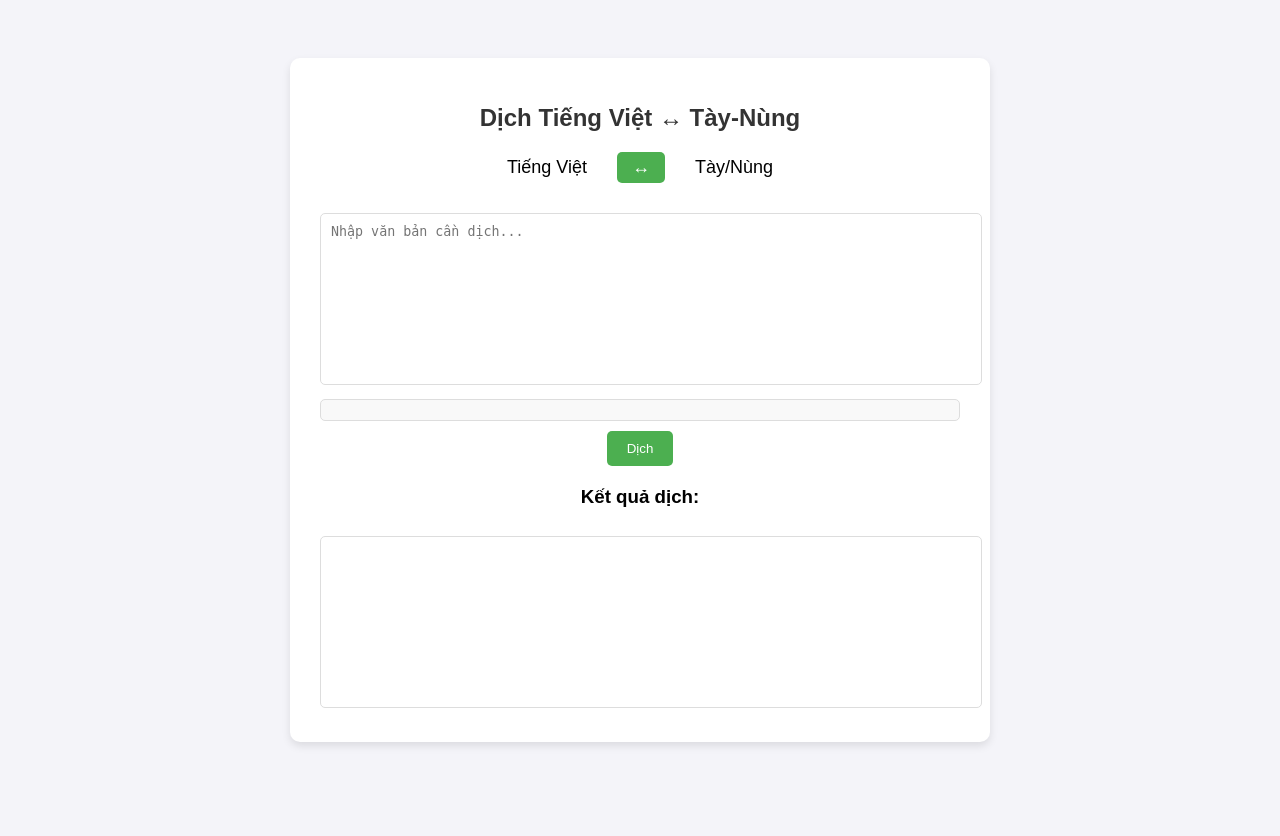
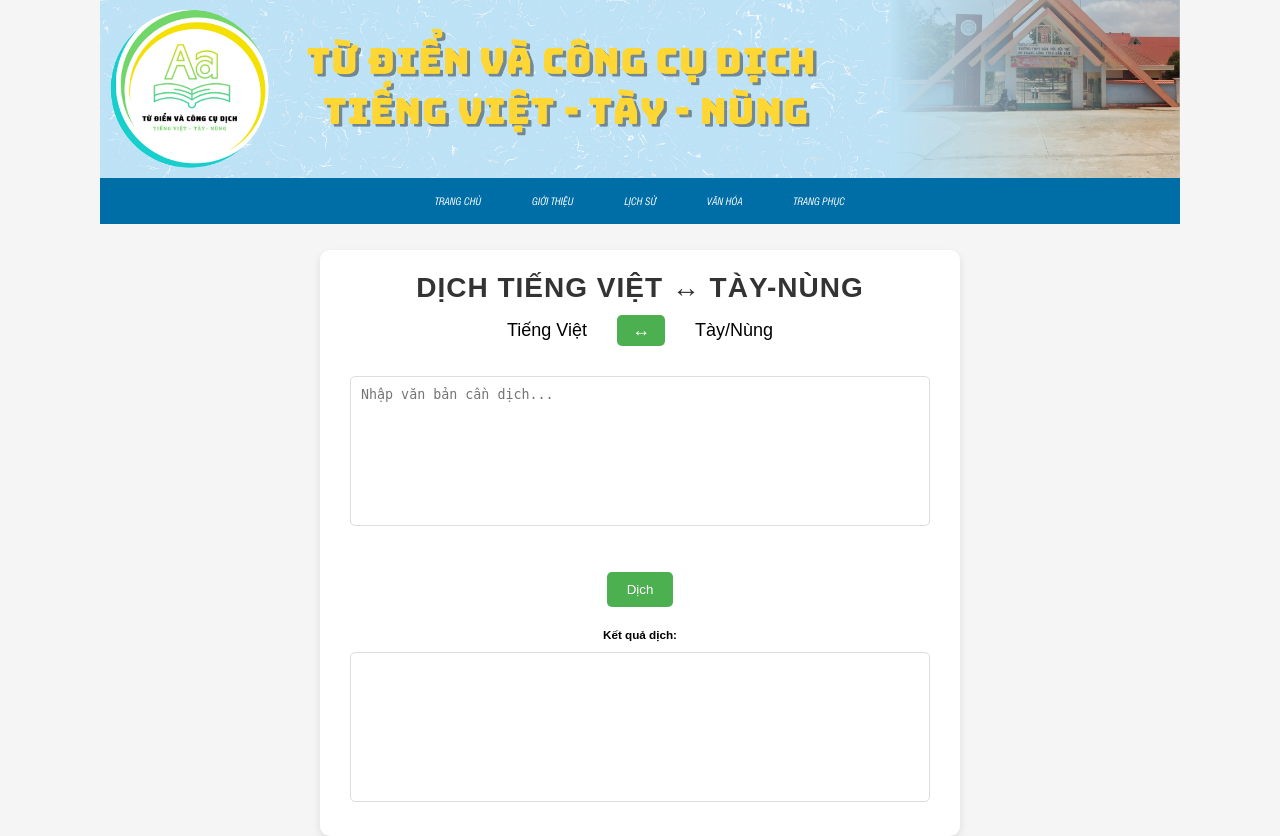
Before and after one commit to Gnauqoa/vi-to-taynung, a Flask app: page / in a window 1280 px wide. Before the commit the page ends 746 px from the top, so only its background shows below. Run offline with Flask 3, Linux system fonts and the light colour scheme.

Commit message:
Sua lai giao dien web

```diff
--- /dev/null
+++ b/static/css/style1.css
@@ -0,0 +1,271 @@
+/* reset Css */
+* {
+	padding: 0;
+	margin: 0;
+	box-sizing: border-box;
+}
+html {
+	font-family: Arial, Helvetica, sans-serif;
+	scroll-behavior: smooth;
+	font-size: 62.5%;
+	line-height: 1.5rem;
+	font-family: "Roboto", sans-serif;
+	box-sizing: border-box;
+}
+@font-face {
+	font-family: "HongHaHep";
+	src: url("/static/fonts/unicode.publish.UVNHongHaHep_I.TTF")
+		format("truetype");
+}
+.header {
+	height: 180px;
+	background: url(/static/imgs/T.png) no-repeat center / cover;
+	color: white;
+	text-align: center;
+	box-sizing: border-box;
+	margin-bottom: 70px;
+}
+.grid {
+	width: 1080px;
+	max-width: 100%;
+	margin: 0 auto;
+}
+#nav {
+	display: inline-block;
+	position: relative;
+	top: 178px;
+	width: 1080px;
+	background: #006ea6;
+}
+#nav,
+.subnav {
+	list-style-type: none;
+}
+#nav > li {
+	display: inline-block;
+}
+#nav li {
+	/* display: inline-block; */
+	position: relative;
+}
+#nav > li > a {
+	color: #fff;
+	text-transform: uppercase;
+}
+#nav li a {
+	text-decoration: none;
+	line-height: 46px;
+	padding: 0 24px;
+	display: block;
+	font-family: 'HongHaHep', sans-serif;
+}
+#nav li:hover .subnav {
+	display: block;
+}
+#nav >li:hover > a,
+#nav .subnav li:hover a
+/* #nav li:hover > a */ {
+	color: #000;
+	background-color: #ccc;
+}
+
+#nav .subnav {
+	/* để subnav trực tiếp tương lai sẽ trùng */
+	display: none;
+	position: absolute; /* đang lấy thằng #nav  li làm gốc */
+	background-color: #fff;
+	box-shadow: 0 0 10px rgba(0, 0, 0, 0.3);
+	min-width: 160px;
+	/* set vị trí chắc */
+	top: 100%;
+	left: 0;
+}
+
+#nav .subnav a {
+	color: #000;
+	padding: 0 12px;
+	line-height: 38px;
+}
+#nav .nav-arrow-down {
+	font-size: 14px;
+}
+
+#header .moblie-menu-btn {
+	position: absolute;
+	top: 0px;
+	right: 0px;
+	display: none;
+}
+#header .moblie-menu-btn,
+#header .search-btn {
+	float: right;
+	/* kéo sang phải */
+	padding: 0 16px;
+}
+#header .moblie-menu-btn:hover {
+	color: #000;
+	background-color: #ccc;
+}
+#header .moblie-menu-btn:hover .menu-icon {
+	color: #000;
+}
+#header .search-btn:hover {
+	background-color: #f44336;
+	cursor: pointer;
+}
+#header .menu-icon,
+#header .search-icon {
+	color: #ffff;
+	font-size: 20px;
+	line-height: 46px;
+}
+body {
+	font-family: Arial, sans-serif;
+	background-color: #f5f5f5;
+	margin: 0;
+	padding: 0;
+	display: flex;
+	flex-direction: column;
+	justify-content: center;
+	align-items: center;
+	min-height: 100vh;
+}
+.container {
+	background: #ffffff;
+	border-radius: 10px;
+	box-shadow: 0 4px 8px rgba(0, 0, 0, 0.1);
+	padding: 30px;
+	width: 50%;
+	text-align: center;
+	margin-top: auto;
+}
+
+h1 {
+	font-size: 28px;
+	margin-bottom: 20px;
+	color: #333;
+	text-transform: uppercase;
+	letter-spacing: 1px;
+}
+
+/* Bộ chọn chế độ dịch */
+.language-toggle {
+	display: flex;
+	align-items: center;
+	justify-content: center;
+	margin-bottom: 20px;
+}
+
+.language-toggle span {
+	font-size: 18px;
+	margin: 0 15px;
+}
+
+.language-toggle button {
+	background-color: #4caf50;
+	color: white;
+	font-size: 18px;
+	padding: 5px 15px;
+	border: none;
+	border-radius: 5px;
+	cursor: pointer;
+	margin: 0 15px;
+	transition: background-color 0.3s ease;
+}
+
+.language-toggle button:hover {
+	background-color: #45a049;
+}
+
+.input-group,
+.output-group {
+	margin-top: 20px;
+}
+
+textarea {
+	width: 100%;
+	height: 150px;
+	padding: 10px;
+	margin-top: 10px;
+	border: 1px solid #ddd;
+	border-radius: 5px;
+	resize: none;
+	transition: border 0.3s ease, box-shadow 0.3s ease;
+}
+
+textarea:focus {
+	outline: none;
+	border: 1px solid #4caf50;
+	box-shadow: 0 0 5px rgba(76, 175, 80, 0.5);
+}
+
+button#translate-button {
+	background-color: #4caf50;
+	color: white;
+	padding: 10px 20px;
+	border: none;
+	border-radius: 5px;
+	cursor: pointer;
+	margin-top: 10px;
+	transition: background-color 0.3s ease, transform 0.2s;
+}
+
+button#translate-button:hover {
+	background-color: #45a049;
+}
+
+button#translate-button:active {
+	transform: scale(0.98);
+	box-shadow: 0 2px 4px rgba(0, 0, 0, 0.2);
+}
+
+.suggestions {
+	margin-top: 10px;
+	text-align: left;
+	max-height: 13.8889vh;
+	overflow-y: auto;
+	border: 1px solid #ddd;
+	border-radius: 5px;
+	padding: 10px;
+	background: #f9f9f9;
+	transition: opacity 0.3s ease, visibility 0.3s;
+	opacity: 0;
+	visibility: hidden;
+}
+
+.suggestions.show {
+	opacity: 1;
+	visibility: visible;
+}
+
+.suggestion-item {
+	cursor: pointer;
+	padding: 5px;
+	transition: background-color 0.3s ease;
+}
+
+.suggestion-item:hover {
+	background-color: #eaeaea;
+}
+
+/* Cải thiện header */
+.header .grid {
+	text-align: center;
+}
+
+.header .grid h2 {
+	color: white;
+	font-size: 24px;
+	padding: 20px 0;
+}
+
+/* Responsive Design */
+@media (max-width: 768px) {
+	.container {
+		width: 90%;
+		padding: 20px;
+	}
+	textarea {
+		height: 120px;
+	}
+}
--- a/static/style1.css
+++ /dev/null
@@ -1,101 +0,0 @@
-/* Căn giữa toàn bộ giao diện */
-body {
-	font-family: Arial, sans-serif;
-	background-color: #f4f4f9;
-	margin: 0;
-	display: flex;
-	justify-content: center;
-	align-items: center;
-	min-height: 100vh;
-}
-.container {
-	background: #ffffff;
-	border-radius: 10px;
-	box-shadow: 0 4px 8px rgba(0, 0, 0, 0.1);
-	padding: 30px;
-	width: 50%;
-	text-align: center;
-}
-
-h1 {
-	font-size: 24px;
-	margin-bottom: 20px;
-	color: #333;
-}
-
-/* Bộ chọn chế độ dịch */
-.language-toggle {
-	display: flex;
-	align-items: center;
-	justify-content: center;
-	margin-bottom: 20px;
-}
-
-.language-toggle span {
-	font-size: 18px;
-	margin: 0 15px;
-}
-
-.language-toggle button {
-	background-color: #4caf50;
-	color: white;
-	font-size: 18px;
-	padding: 5px 15px;
-	border: none;
-	border-radius: 5px;
-	cursor: pointer;
-	margin: 0 15px;
-}
-
-.language-toggle button:hover {
-	background-color: #45a049;
-}
-
-.input-group,
-.output-group {
-	margin-top: 20px;
-}
-
-textarea {
-	width: 100%;
-	height: 150px;
-	padding: 10px;
-	margin-top: 10px;
-	border: 1px solid #ddd;
-	border-radius: 5px;
-	resize: none;
-}
-
-button#translate-button {
-	background-color: #4caf50;
-	color: white;
-	padding: 10px 20px;
-	border: none;
-	border-radius: 5px;
-	cursor: pointer;
-	margin-top: 10px;
-}
-
-button#translate-button:hover {
-	background-color: #45a049;
-}
-
-.suggestions {
-	margin-top: 10px;
-	text-align: left;
-	max-height: 13.8889vh;
-	overflow-y: auto;
-	border: 1px solid #ddd;
-	border-radius: 5px;
-	padding: 10px;
-	background: #f9f9f9;
-}
-
-.suggestion-item {
-	cursor: pointer;
-	padding: 5px;
-}
-
-.suggestion-item:hover {
-	background-color: #eaeaea;
-}
--- a/taydictionary.json
+++ b/taydictionary.json
@@ -834,9 +834,5 @@
     "bánh bò": "cao bông",
     "bánh trà lam": "pẻng kinh",
     "ngày": "wằn",
-    "thuốc": "za",
-    "huy": "là người đẹp trai nhất",
-    "vũ đạt": "là thằng lồn ăn cứt",
-    "sự": "là thằng điên",
-    "phương":" là thằng béo"
+    "thuốc": "za"
 }
--- a/templates/index.html
+++ b/templates/index.html
@@ -4,10 +4,23 @@
 		<meta charset="UTF-8" />
 		<meta name="viewport" content="width=device-width, initial-scale=1.0" />
 		<title>Trình Dịch Tiếng Việt ↔ Tày-Nùng</title>
-		<link rel="stylesheet" href="/static/style1.css" />
+		<link rel="stylesheet" href="/static/css/style1.css" />
 		<script src="https://code.jquery.com/jquery-3.6.0.min.js"></script>
 	</head>
 	<body>
+		<header class="header">
+			<div class="grid"></div>
+			<!-- begin nav -->
+			<ul id="nav">
+				<li><a href="#">Trang chủ</a></li>
+				<li><a href="#band">Giới thiệu</a></li>
+				<li><a href="#tour">Lịch sử</a></li>
+				<li><a href="#contact">Văn hóa</a></li>
+				<li><a href="#more">Trang phục</a></li>
+			</ul>
+
+			<!-- end: nav -->
+		</header>
 		<div class="container">
 			<h1>Dịch Tiếng Việt ↔ Tày-Nùng</h1>
 
@@ -15,7 +28,7 @@
 			<div class="language-toggle">
 				<span id="language-from">Tiếng Việt</span>
 				<button id="switch-button">↔</button>
-				<span id="langua     ge-to">Tày/Nùng</span>
+				<span id="language-to">Tày/Nùng</span>
 			</div>
 
 			<!-- Ô nhập văn bản -->
@@ -99,24 +112,24 @@
 								suggestions.forEach(function (suggestion) {
 									suggestionHtml += `<div class='suggestion-item'>${suggestion}</div>`;
 								});
-								$("#suggestions").html(suggestionHtml).show();
+								$("#suggestions").html(suggestionHtml).addClass("show");
 							}
 						);
 					} else {
-						$("#suggestions").hide();
+						$("#suggestions").removeClass("show");
 					}
 				});
 
 				// Chọn gợi ý
 				$(document).on("click", ".suggestion-item", function () {
 					$("#text_input").val($(this).text());
-					$("#suggestions").hide();
+					$("#suggestions").removeClass("show");
 				});
 
 				// Ẩn gợi ý khi click bên ngoài
 				$(document).on("click", function (e) {
 					if (!$(e.target).closest("#suggestions, #text_input").length) {
-						$("#suggestions").hide();
+						$("#suggestions").removeClass("show");
 					}
 				});
 			});
```
Also changed, not shown: static/css/base.css (added, +19 -0 lines), static/fonts/unicode.publish.UVNHongHaHep_I.TTF (added), static/imgs/T.png (added).
